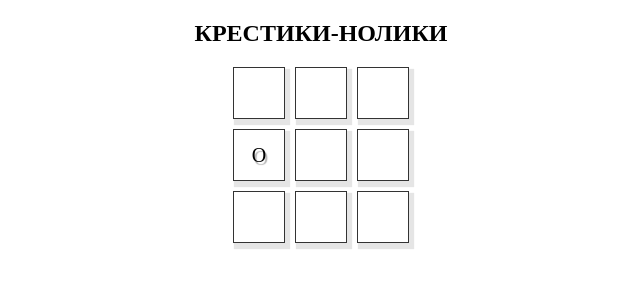
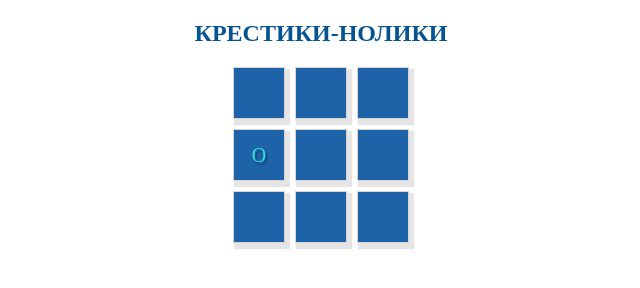
Before and after one commit to Nekruz16/crestiki, a plain HTML site: page index.html in a window 1280 px wide. Shown: the whole page, without its empty margins (327-967 px from the left). Drawn offline with Linux system fonts and the light colour scheme.

Commit message:
Update style.css

```diff
--- a/style.css
+++ b/style.css
@@ -1,10 +1,12 @@
 body{
   width: 100%;
   height: 100%;
+  background-color: white;
 }
 
 h2 {
 	text-align: center;
+	color: rgb(6, 83, 146);
 }
 .inner {
 	width: 50px;
@@ -13,7 +15,9 @@ h2 {
 	line-height: 50px;
 	text-align: center;
 	text-transform: uppercase;
-	border: 1px solid #333;
+	background-color: rgb(30, 99, 167);
+	border: 1px solid #d9d5d5;
+	color: rgb(48, 227, 224);
 	margin: 5px;
 	cursor: pointer;
 
```
